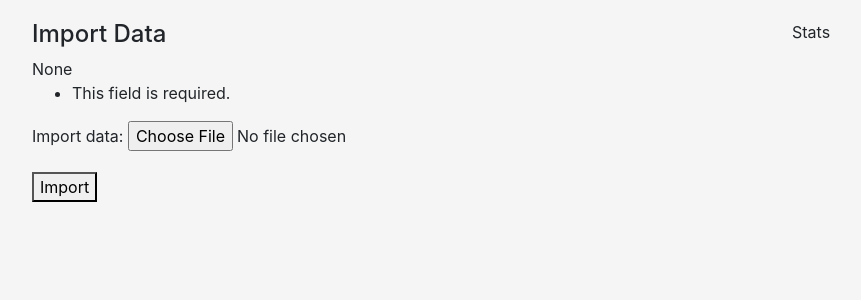
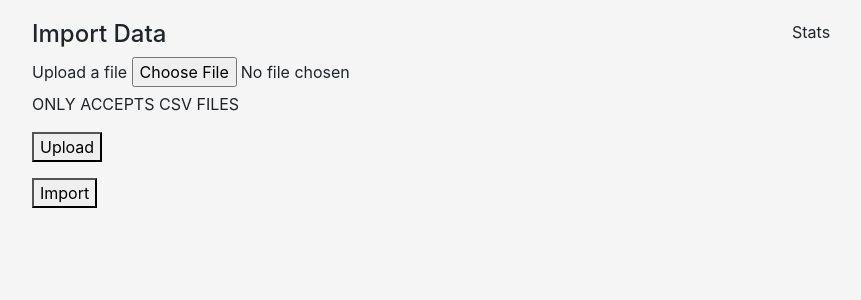
Before and after one commit to ChristianGroeber/Precious-Admin-Website, a Django app: page /tool/import/ in a window 1280 px wide. Shown: the part 200-500 px from the top of the page, without its empty margins (53-914 px from the left). Run offline with Django 3.2, Linux system fonts and the light colour scheme; some libraries are stand-ins or nearby versions.

Commit message:
implemented the importing of data

```diff
--- a/precious_hands_admin/tool/models.py
+++ b/precious_hands_admin/tool/models.py
@@ -28,7 +28,6 @@ class Donor(models.Model):
     email_address = models.CharField(max_length=300, blank=True)
     phone_number = models.CharField(max_length=15, blank=True)
     road = models.CharField(max_length=100)
-    house_number = models.CharField(max_length=10)
     plz = models.CharField(max_length=4)
     city = models.CharField(max_length=50)
     info_letter_paper = models.BooleanField(default=False)
--- a/precious_hands_admin/tool/templates/tool/import_data.html
+++ b/precious_hands_admin/tool/templates/tool/import_data.html
@@ -1,11 +1,28 @@
 {% extends 'tool/base.html' %}
 
 {% block content %}
+{% if messages %}
+{% for message in messages %}
+    <div>
+        <strong>{{ message|safe }}</strong>
+    </div>
+{% endfor %}
+
+{% else %}
 <h4>Import Data</h4>
 {{ data }}
+
+<form method="POST" enctype="multipart/form-data">
+    {% csrf_token %}
+    <label>Upload a file</label>
+    <input type="file" name="file">
+    <p>ONLY ACCEPTS CSV FILES</p>
+    <button type="submit">Upload</button>
+</form>
 <form class="import" method="POST">
     {% csrf_token %}
     {{form.as_p}}
     <button type="submit">Import</button>
 </form>
+{% endif %}
 {% endblock %}
--- a/precious_hands_admin/tool/views.py
+++ b/precious_hands_admin/tool/views.py
@@ -1,7 +1,8 @@
-import django
+import django, csv, io
+from django.contrib import messages
 from django.shortcuts import render, redirect, get_object_or_404
 from .forms import CreateChild, CreateDonationPlan, CreateDonor, Donate, ImportForm
-from .models import Child, Donor, DonationPlan, Donation
+from .models import Child, Donor, DonationPlan, Donation, Title
 from django.contrib.auth import authenticate, login, logout, forms
 from django.contrib.auth.models import User
 
@@ -112,14 +113,54 @@ def edit(request, option, id):
 
 
 def import_data(request):
-    form = ImportForm(request.POST, request.FILES)
+    template = 'tool/import_data.html'
+
+    prompt = {
+        'order': 'Order of the CSV should be "title", "Name", "First Name", "Road", "Zip Code", "City", "Email"',
+    }
+
+    if str(request.method) == 'GET':
+        return render(request, template, prompt)
+
+    csv_file = request.FILES['file']
+    if not csv_file.name.endswith('.csv'):
+        messages.error(request, 'This is not a CSV File')
+
+    data_set = csv_file.read().decode('UTF-8')
+    io_string = io.StringIO(data_set)
+    next(io_string)
+    for column in csv.reader(io_string, delimiter=',', quotechar='|'):
+        title = column[0]
+        for i in Title.objects.all():
+            if i.name == title:
+                title = i
+                break
+        else:
+            title = Title.objects.get(pk=1)
+        _, created = Donor.objects.update_or_create(
+            title=title,
+            name=column[1],
+            first_name=column[2],
+            road=column[3],
+            plz=column[4],
+            city=column[5],
+            email_address=column[6],
+            phone_number=column[7],
+        )
+    context = {}
+    return render(request, template, context)
+
+    """
+    form = ImportForm()
     data = None
-    print(form.is_valid())
     if request.method == 'POST':
+        print(form.is_valid())
         form = ImportForm(request.POST, request.FILES)
-        print(form)
-        form.save()
-    return render(request, 'tool/import_data.html', {'form': form, 'data': data})
+        print(request.FILES)
+        if form.is_valid():
+            print(form)
+            form.save()
+    return render(request, 'tool/import_data.html', {'form': form, 'data': data})"""
 
 
 def create_user(request):
```
